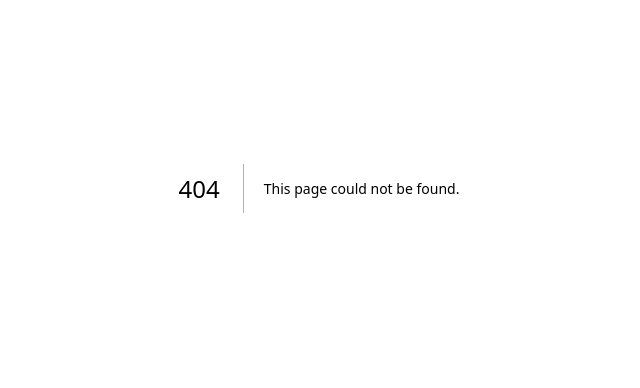
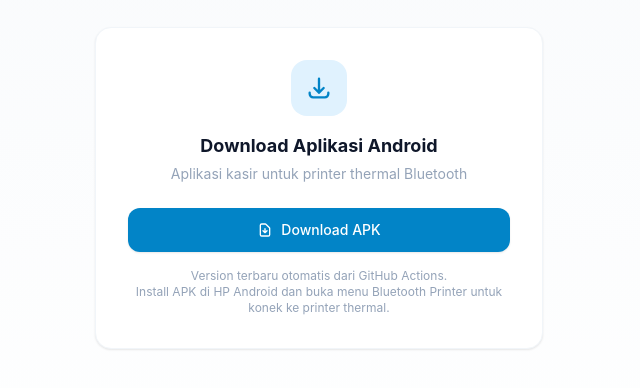
Before and after one commit to yendry-hub/Pintukolamrenang, a Next.js app: page /download in a window 1280 px wide. Before the commit this address had no page. Shown: the part 212-600 px from the top of the page, without its empty margins (321-961 px from the left). Built offline with nearby package versions, Linux system fonts and the light colour scheme.

Commit message:
feat: upload APK ke GitHub Release + halaman download

```diff
--- /dev/null
+++ b/pages/download.tsx
@@ -0,0 +1,32 @@
+const REPO = 'yendry-hub/Pintukolamrenang'
+const APK_URL = `https://github.com/${REPO}/releases/latest/download/KolamRenang-debug.apk`
+
+export default function DownloadPage() {
+  return (
+    <div className="flex min-h-screen items-center justify-center bg-gradient-to-b from-slate-50 to-white p-6">
+      <div className="w-full max-w-md rounded-2xl border border-slate-100 bg-white p-8 text-center shadow-card">
+        <div className="mx-auto mb-4 flex h-14 w-14 items-center justify-center rounded-2xl bg-sky-100">
+          <svg className="h-7 w-7 text-sky-600" fill="none" stroke="currentColor" viewBox="0 0 24 24">
+            <path strokeLinecap="round" strokeLinejoin="round" strokeWidth={2} d="M4 16v1a3 3 0 003 3h10a3 3 0 003-3v-1m-4-4l-4 4m0 0l-4-4m4 4V4" />
+          </svg>
+        </div>
+        <h1 className="text-lg font-bold text-slate-900">Download Aplikasi Android</h1>
+        <p className="mt-1 text-sm text-slate-400">Aplikasi kasir untuk printer thermal Bluetooth</p>
+        <a
+          href={APK_URL}
+          className="mt-6 inline-flex w-full items-center justify-center gap-2 rounded-xl bg-sky-600 px-4 py-3 text-sm font-medium text-white shadow-card transition-all hover:bg-sky-700 hover:shadow-card-hover active:scale-[0.97]"
+        >
+          <svg className="h-4 w-4" fill="none" stroke="currentColor" viewBox="0 0 24 24">
+            <path strokeLinecap="round" strokeLinejoin="round" strokeWidth={2} d="M12 10v6m0 0l-3-3m3 3l3-3m2 8H7a2 2 0 01-2-2V5a2 2 0 012-2h5.586a1 1 0 01.707.293l5.414 5.414a1 1 0 01.293.707V19a2 2 0 01-2 2z" />
+          </svg>
+          Download APK
+        </a>
+        <p className="mt-4 text-xs text-slate-400">
+          Version terbaru otomatis dari GitHub Actions.
+          <br />
+          Install APK di HP Android dan buka menu Bluetooth Printer untuk konek ke printer thermal.
+        </p>
+      </div>
+    </div>
+  )
+}
```
